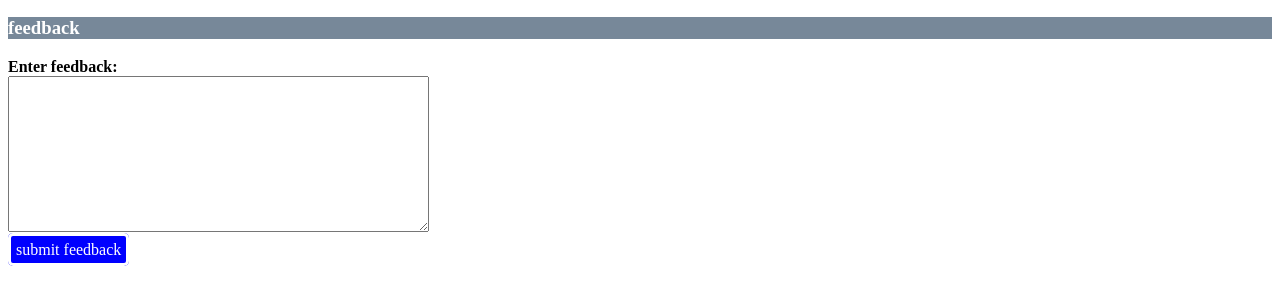
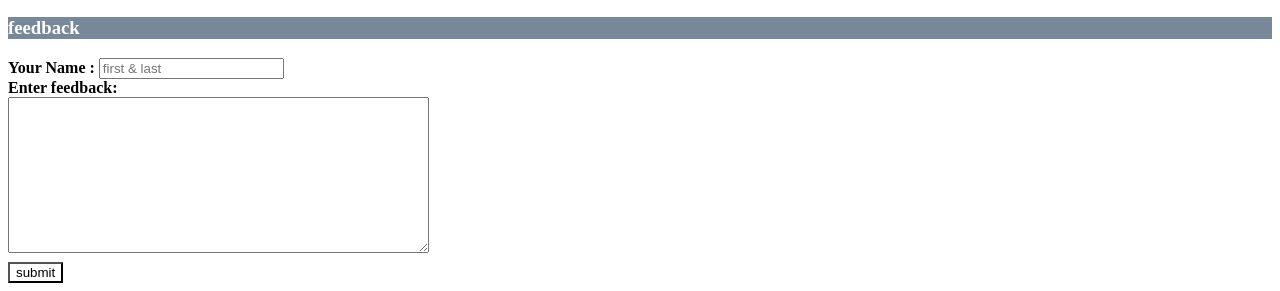
Before and after one commit to pratiikfuse/pratikResume, a plain HTML site: page index.html in a window 1280 px wide. Shown: the part 2016-2307 px from the top of the page. Before the commit the page ends 2283 px from the top, so only its background shows below. Drawn offline with Linux system fonts and the light colour scheme.

Commit message:
action added to form

```diff
--- a/index.html
+++ b/index.html
@@ -186,14 +186,18 @@
 </body>
 <footer>
     <h3>feedback</h3>
-    <form>
+    <form action="mailto:pratikfuse20@gmail.com" method="post" enctype="text/plain">
+        <label for="name"><b>Your Name : </b></label>
+        <input type="text" placeholder="first & last" name="Name" id="name">
+        <br>
         <label for="feedback"><b>Enter feedback:</b></label>
         <br>
-        <textarea name="feedback" id="feedback" cols="50" rows="10"></textarea>
+        <textarea name="Feedback" id="feedback" cols="50" rows="10"></textarea>
         <br>
         <div style="margin-top:5px">
-        <a href="./feedback.html"  style="background-color: blue; text-decoration: none; padding:5px; color: white;border:solid ; border-radius:5px">submit feedback</a>
-        </div>
+        <!-- <a href="./feedback.html"  style="background-color: blue; text-decoration: none; padding:5px; color: white;border:solid ; border-radius:5px">submit feedback</a>
+        </div> -->
+        <button>submit</button>
     </form>
 </footer>
 </html>
```
